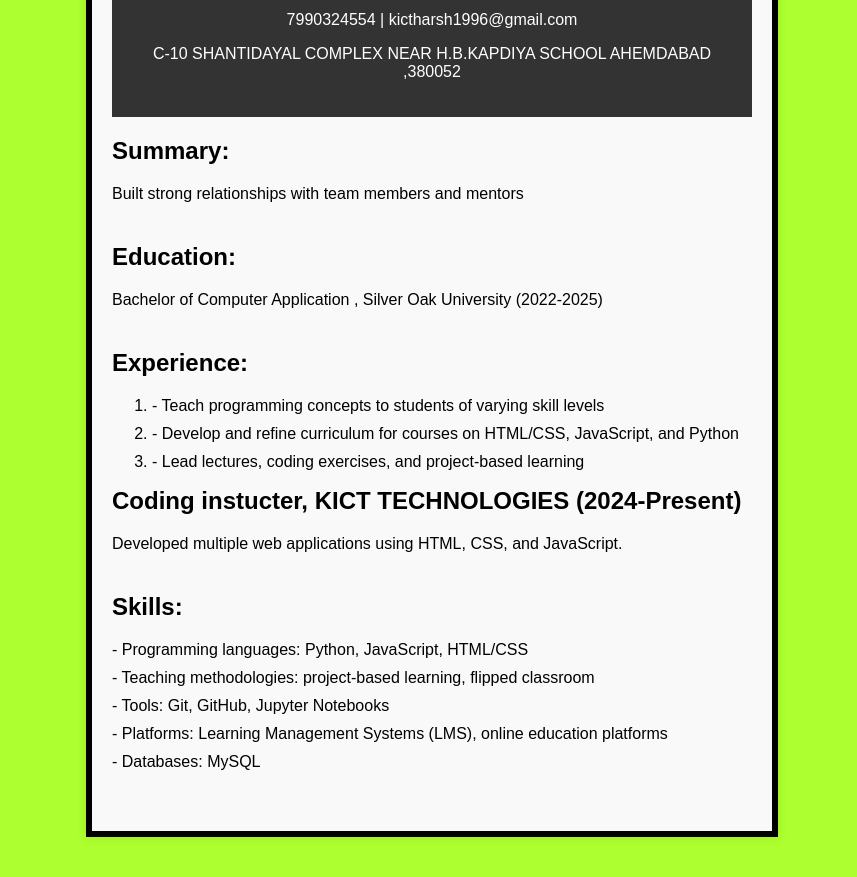
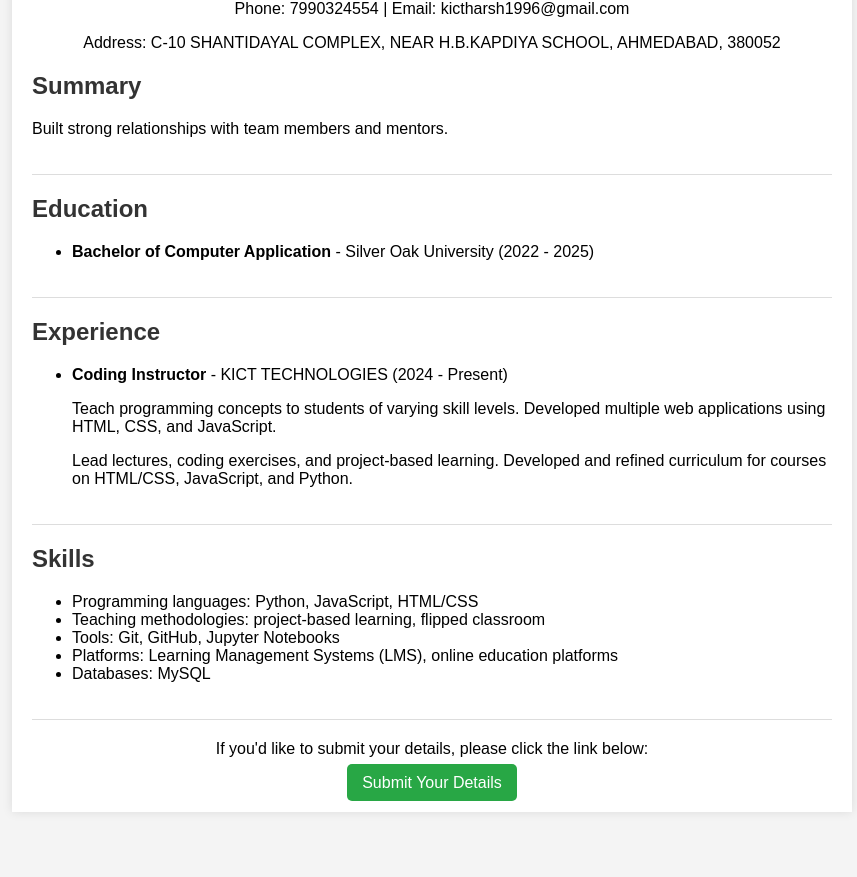
Before and after one commit to kictharsh221/kictharsh, a plain HTML site: page index.html in a window 1280 px wide. Shown: the part 209-1086 px from the top of the page, without its empty margins (208-1065 px from the left). Drawn offline with Linux system fonts and the light colour scheme.

Commit message:
Update index.html

```diff
--- a/index.html
+++ b/index.html
@@ -1,59 +1,127 @@
 <!DOCTYPE html>
 <html lang="en">
-
 <head>
     <meta charset="UTF-8">
     <meta name="viewport" content="width=device-width, initial-scale=1.0">
-    <title>Resume</title>
-    <link rel="stylesheet" href="style.css">
+    <title>Harsh Kothari - Resume</title>
+    <style>
+        body {
+            font-family: Arial, sans-serif;
+            margin: 0;
+            padding: 0;
+            background-color: #f4f4f4;
+        }
+        .container {
+            max-width: 800px;
+            margin: 50px auto;
+            background-color: #fff;
+            padding: 20px;
+            box-shadow: 0 0 10px rgba(0, 0, 0, 0.1);
+        }
+        h1, h2 {
+            color: #333;
+        }
+        .header, .section {
+            margin-bottom: 20px;
+        }
+        .header {
+            text-align: center;
+        }
+        .header h1 {
+            font-size: 2.5em;
+        }
+        .contact-info {
+            text-align: center;
+            margin-bottom: 10px;
+        }
+        .contact-info a {
+            color: #0066cc;
+            text-decoration: none;
+        }
+        .contact-info a:hover {
+            text-decoration: underline;
+        }
+        .section {
+            border-bottom: 1px solid #ddd;
+            padding-bottom: 20px;
+        }
+        .section:last-child {
+            border-bottom: none;
+        }
+        .skills ul, .experience ul {
+            list-style-type: none;
+            padding: 0;
+        }
+        .skills li, .experience li {
+            padding: 5px 0;
+        }
+        .form-link {
+            margin-top: 20px;
+            text-align: center;
+        }
+        .form-link a {
+            background-color: #28a745;
+            color: white;
+            padding: 10px 15px;
+            text-decoration: none;
+            border-radius: 5px;
+        }
+        .form-link a:hover {
+            background-color: #218838;
+        }
+    </style>
 </head>
+<body>
 
-<body>
     <div class="container">
-        <header>
+        <div class="header">
             <h1>Harsh Kothari</h1>
-            <h2>Website Developer & Instructor</h2>
-            <p>7990324554 | kictharsh1996@gmail.com</p>
-            <p>C-10 SHANTIDAYAL COMPLEX NEAR H.B.KAPDIYA SCHOOL AHEMDABAD ,380052</p>
-        </header>
-        <section class="summary">
-            <h2>Summary:</h2>
-            <p>Built strong relationships with team members and mentors</p>
-        </section>
-        <section class="education">
-            <h2>Education:</h2>
+            <h3>Website Developer & Instructor</h3>
+            <div class="contact-info">
+                <p>Phone: 7990324554 | Email: kictharsh1996@gmail.com</p>
+                <p>Address: C-10 SHANTIDAYAL COMPLEX, NEAR H.B.KAPDIYA SCHOOL, AHMEDABAD, 380052</p>
+            </div>
+        </div>
+
+        <div class="section">
+            <h2>Summary</h2>
+            <p>
+                Built strong relationships with team members and mentors.
+            </p>
+        </div>
+
+        <div class="section">
+            <h2>Education</h2>
             <ul>
-                <li>Bachelor of Computer Application , Silver Oak University (2022-2025)</li>
+                <li><strong>Bachelor of Computer Application</strong> - Silver Oak University (2022 - 2025)</li>
             </ul>
-        </section>
-        <section class="experience">
-            <h2>Experience:</h2>
-                <ol>
-                    <li>- Teach programming concepts to students of varying skill levels </li>
-                    <li>- Develop and refine curriculum for courses on HTML/CSS, JavaScript, and Python</li>
-                    <li> - Lead lectures, coding exercises, and project-based learning</li>
-                </ol>
+        </div>
 
+        <div class="section">
+            <h2>Experience</h2>
             <ul>
-                <li>
-                    <h2>Coding instucter, KICT TECHNOLOGIES (2024-Present)</h2>
-                    <p>Developed multiple web applications using HTML, CSS, and JavaScript.</p>
-                </li>
-                <li>
-                </li>
+                <li><strong>Coding Instructor</strong> - KICT TECHNOLOGIES (2024 - Present)</li>
+                <p>Teach programming concepts to students of varying skill levels. Developed multiple web applications using HTML, CSS, and JavaScript.</p>
+                <p>Lead lectures, coding exercises, and project-based learning. Developed and refined curriculum for courses on HTML/CSS, JavaScript, and Python.</p>
             </ul>
-        </section>
-        <section class="skills">
-            <h2>Skills:</h2>
+        </div>
+
+        <div class="section">
+            <h2>Skills</h2>
             <ul>
-                <li> - Programming languages: Python, JavaScript, HTML/CSS </li>
-                <li> - Teaching methodologies: project-based learning, flipped classroom</li>
-                <li> - Tools: Git, GitHub, Jupyter Notebooks</li>
-                <li> - Platforms: Learning Management Systems (LMS), online education platforms</li>
-                <li> - Databases: MySQL</li>
+                <li>Programming languages: Python, JavaScript, HTML/CSS</li>
+                <li>Teaching methodologies: project-based learning, flipped classroom</li>
+                <li>Tools: Git, GitHub, Jupyter Notebooks</li>
+                <li>Platforms: Learning Management Systems (LMS), online education platforms</li>
+                <li>Databases: MySQL</li>
             </ul>
-        </section>
+        </div>
+
+        <div class="form-link">
+            <p>If you'd like to submit your details, please click the link below:</p>
+            <a href="https://forms.gle/your-google-form-link" target="_blank">Submit Your Details</a>
+        </div>
     </div>
+
 </body>
-
 </html>
```
